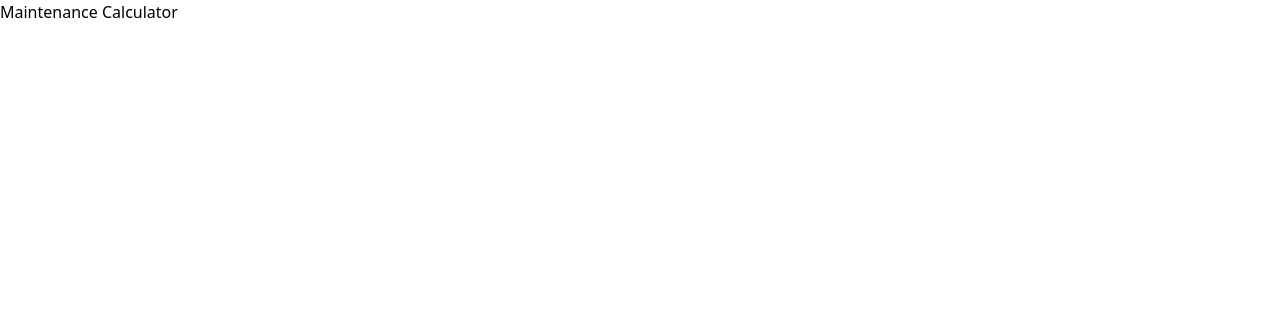
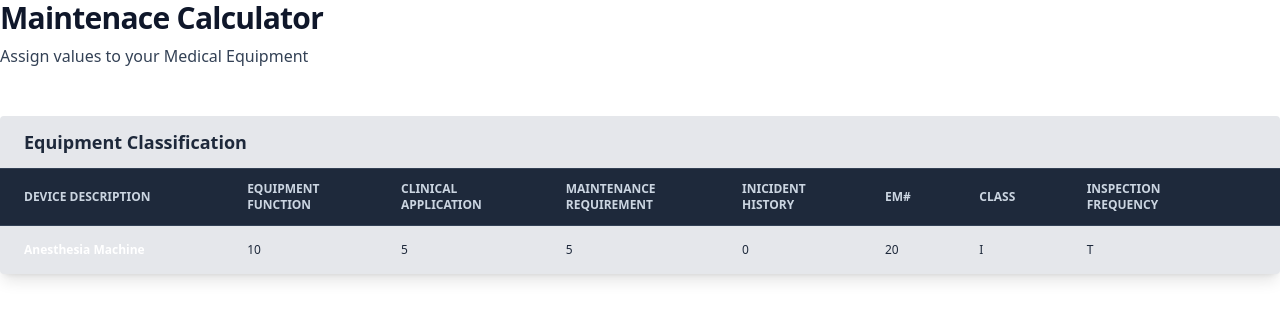
Before and after one commit to Fearless-Edd/app-manager, a Vue app: page /maintenance in a window 1280 px wide. Shown: the top 320 px of the page. Built offline with nearby package versions, Linux system fonts and the light colour scheme.

Commit message:
table added to maintenance page

```diff
--- a/src/components/layout/Appwn.vue
+++ /dev/null
@@ -1,18 +0,0 @@
-<template>
-  <div>
-    <Dashboard v-if="comp == 'Dashboard'" @update-page="updatePage" />
-  </div>
-</template>
-
-<script setup>
-import { ref } from "vue";
-import Dashboard from "../pages/dashboard/Dashboard.vue";
-
-const comp = ref("Dashboard");
-
-const updatePage = (page) => {
-  comp.value = page;
-};
-</script>
-
-<style lang="scss" scoped></style>
--- /dev/null
+++ b/src/components/layout/Layout-Header.vue
@@ -0,0 +1,31 @@
+<template>
+  <header id="header" class="relative">
+    <div>
+      <div class="flex items-center">
+        <h1
+          class="inline-block text-2xl sm:text-3xl font-extrabold text-slate-900 tracking-tight dark:text-slate-200"
+        >
+          {{ pageTitle }}
+        </h1>
+      </div>
+    </div>
+    <p class="mt-2 text-md text-slate-700 dark:text-slate-400">
+      {{ subTitle }}
+    </p>
+  </header>
+</template>
+
+<script setup>
+const props = defineProps({
+  pageTitle: {
+    type: String,
+    default: "Page Title",
+  },
+  subTitle: {
+    type: String,
+    default: "Details on page content",
+  },
+});
+</script>
+
+<style lang="scss" scoped></style>
--- a/src/components/pages/dashboard/Dashboard.vue
+++ b/src/components/pages/dashboard/Dashboard.vue
@@ -1,7 +1,12 @@
 <template>
-  <div>My Dashboard</div>
+  <LayoutHeader
+    pageTitle="Dashboard"
+    subTitle="Summary of all your accessible applications"
+  />
 </template>
 
-<script setup></script>
+<script setup>
+import LayoutHeader from "../../layout/Layout-Header.vue";
+</script>
 
 <style scoped></style>
--- a/src/components/pages/maintenance/Maintenance.vue
+++ b/src/components/pages/maintenance/Maintenance.vue
@@ -1,7 +1,122 @@
 <template>
-  <div>Maintenance Calculator</div>
+  <LayoutHeader
+    pageTitle="Maintenace Calculator"
+    subTitle="Assign values to your Medical Equipment"
+  />
+  <div class="relative z-20 mt-12">
+    <div class="w-full mb-12">
+      <div
+        class="relative flex flex-col min-w-0 break-words w-full mb-6 shadow-lg rounded dark:bg-slate-800 bg-gray-200 dark:text-white text-slate-800"
+      >
+        <div class="rounded-t mb-0 px-4 py-3 border-0">
+          <div class="flex flex-wrap items-center">
+            <div class="relative w-full px-2 max-w-full flex-grow flex-1">
+              <h3 class="font-semibold text-lg">Equipment Classification</h3>
+            </div>
+          </div>
+        </div>
+        <div class="block w-full overflow-x-auto">
+          <table class="items-center w-full bg-transparent border-collapse">
+            <thead>
+              <tr>
+                <th
+                  class="px-6 align-middle border border-solid py-3 text-xs uppercase border-l-0 border-r-0 whitespace-nowrap font-semibold text-left bg-slate-800 text-slate-300 border-slate-700"
+                >
+                  Device Description
+                </th>
+                <th
+                  class="px-6 align-middle border border-solid py-3 text-xs uppercase border-l-0 border-r-0 whitespace-nowrap font-semibold text-left bg-slate-800 text-slate-300 border-slate-700"
+                >
+                  Equipment <br/>Function
+                </th>
+                <th
+                  class="px-6 align-middle border border-solid py-3 text-xs uppercase border-l-0 border-r-0 whitespace-nowrap font-semibold text-left bg-slate-800 text-slate-300 border-slate-700"
+                >
+                  Clinical <br/>Application
+                </th>
+                <th
+                  class="px-6 align-middle border border-solid py-3 text-xs uppercase border-l-0 border-r-0 whitespace-nowrap font-semibold text-left bg-slate-800 text-slate-300 border-slate-700"
+                >
+                  Maintenance <br/>Requirement
+                </th>
+                <th
+                  class="px-6 align-middle border border-solid py-3 text-xs uppercase border-l-0 border-r-0 whitespace-nowrap font-semibold text-left bg-slate-800 text-slate-300 border-slate-700"
+                >
+                  Inicident <br/>History
+                </th>
+                <th
+                  class="px-6 align-middle border border-solid py-3 text-xs uppercase border-l-0 border-r-0 whitespace-nowrap font-semibold text-left bg-slate-800 text-slate-300 border-slate-700"
+                >
+                  EM#
+                </th>
+                <th
+                  class="px-6 align-middle border border-solid py-3 text-xs uppercase border-l-0 border-r-0 whitespace-nowrap font-semibold text-left bg-slate-800 text-slate-300 border-slate-700"
+                >
+                  Class
+                </th>
+                <th
+                  class="px-6 align-middle border border-solid py-3 text-xs uppercase border-l-0 border-r-0 whitespace-nowrap font-semibold text-left bg-slate-800 text-slate-300 border-slate-700"
+                >
+                  Inspection <br/>Frequency
+                </th>
+                <th
+                  class="px-6 align-middle border border-solid py-3 text-xs uppercase border-l-0 border-r-0 whitespace-nowrap font-semibold text-left bg-slate-800 text-slate-300 border-slate-700"
+                ></th>
+              </tr>
+            </thead>
+            <tbody>
+              <tr>
+                <th
+                  class="border-t-0 px-6 align-middle border-l-0 border-r-0 text-xs whitespace-nowrap p-4 text-left flex items-center"
+                >
+                  <span class="font-bold text-white"> Anesthesia Machine </span>
+                </th>
+                <td
+                  class="border-t-0 px-6 align-middle border-l-0 border-r-0 text-xs whitespace-nowrap p-4"
+                >
+                  10
+                </td>
+                <td
+                  class="border-t-0 px-6 align-middle border-l-0 border-r-0 text-xs whitespace-nowrap p-4"
+                >
+                  5
+                </td>
+                <td
+                  class="border-t-0 px-6 align-middle border-l-0 border-r-0 text-xs whitespace-nowrap p-4"
+                >
+                  5
+                </td>
+                <td
+                  class="border-t-0 px-6 align-middle border-l-0 border-r-0 text-xs whitespace-nowrap p-4"
+                >
+                  0
+                </td>
+                <td
+                  class="border-t-0 px-6 align-middle border-l-0 border-r-0 text-xs whitespace-nowrap p-4"
+                >
+                  20
+                </td>
+                <td
+                  class="border-t-0 px-6 align-middle border-l-0 border-r-0 text-xs whitespace-nowrap p-4"
+                >
+                  I
+                </td>
+                <td
+                  class="border-t-0 px-6 align-middle border-l-0 border-r-0 text-xs whitespace-nowrap p-4"
+                >
+                  T
+                </td>
+              </tr>
+            </tbody>
+          </table>
+        </div>
+      </div>
+    </div>
+  </div>
 </template>
 
-<script setup></script>
+<script setup>
+import LayoutHeader from "../../layout/Layout-Header.vue";
+</script>
 
 <style lang="scss" scoped></style>
--- a/src/stores/pageUpdate.js
+++ b/src/stores/pageUpdate.js
@@ -1,7 +1,5 @@
 import { ref, computed } from "vue";
 import { defineStore } from "pinia";
-import Dashboard from "../components/pages/dashboard/Dashboard.vue";
-import Maintenance from "../components/pages/maintenance/Maintenance.vue";
 
 export const usePageUpdateStore = defineStore("page", () => {
   const currentPage = ref("Dashboard");
```
